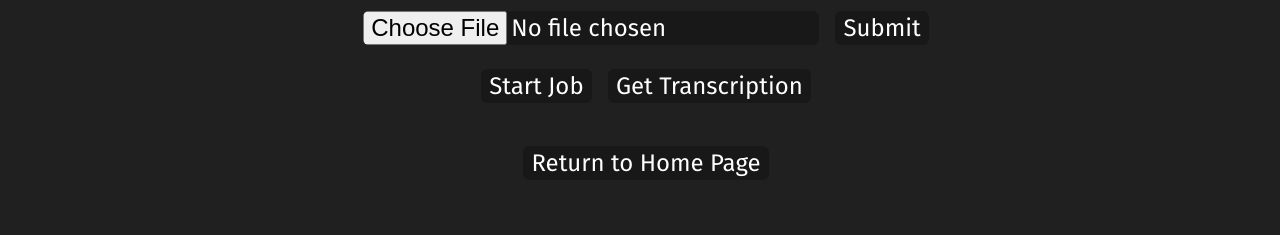
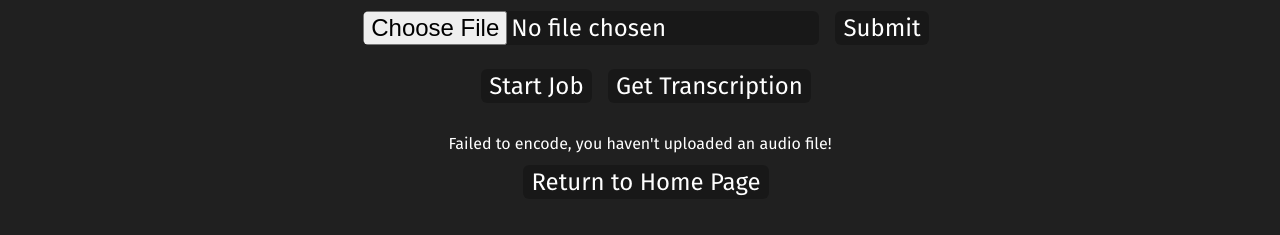
Before and after one commit to andrewdnguyen/COGS-121-Project, a website: page 121-project/static_files/audio.html in a window 1280 px wide. Both pictures are taken after a click on the button "Start Job". Shown: the part 179-414 px from the top of the page. Drawn offline with nearby package versions, Linux system fonts and the light colour scheme; no server answers; a web font is replaced by a local one.

Commit message:
Made an error message shown when 'Start Job' button doesn't work before uploading a file.

```diff
--- a/121-project/static_files/audio.html
+++ b/121-project/static_files/audio.html
@@ -99,6 +99,7 @@
               type: 'GET',
               error: function(){
                 console.log('Failed to encode');
+                $("#status").html('Failed to encode, you haven\'t uploaded an audio file!');
               },
               success: (data) => {
                 console.log('Successfully submitted text!');
```
